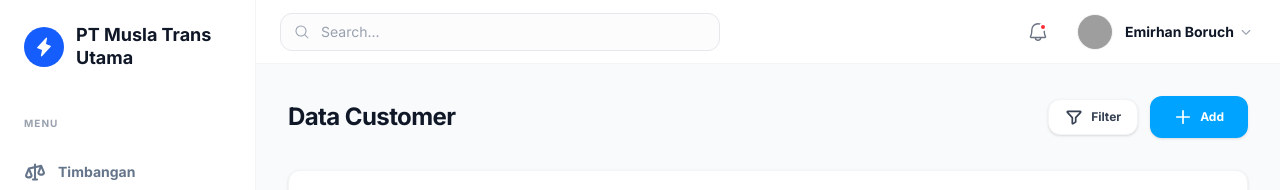
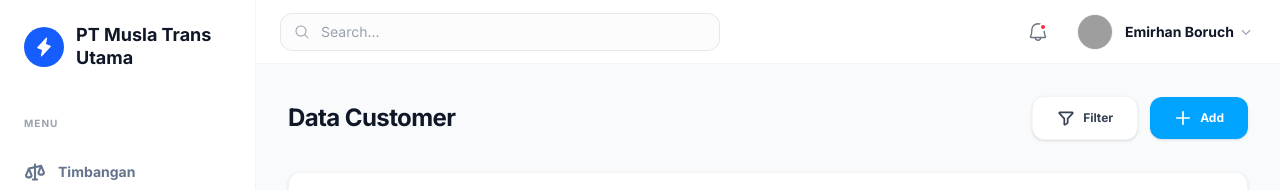
Before and after one commit to Panjiiiiiii/sugar_measurer, a Next.js app: page /1/customer in a window 1280 px wide. Shown: the top 190 px of the page. Built offline with nearby package versions, Linux system fonts and the light colour scheme; grey boxes are pictures that could not be loaded.

Commit message:
UI: Make Add and Filter buttons identical in size

```diff
--- a/components/dashboard/PageHeader.tsx
+++ b/components/dashboard/PageHeader.tsx
@@ -38,7 +38,7 @@ export function PageHeader({
               variant={secondaryAction.variant || "white"}
               icon={secondaryAction.icon || <Funnel size={18} weight="bold" />}
               onClick={secondaryAction.onClick}
-              className="text-xs font-bold"
+              className="text-xs font-bold py-3 px-6"
             >
               {secondaryAction.label}
             </Button>
```
